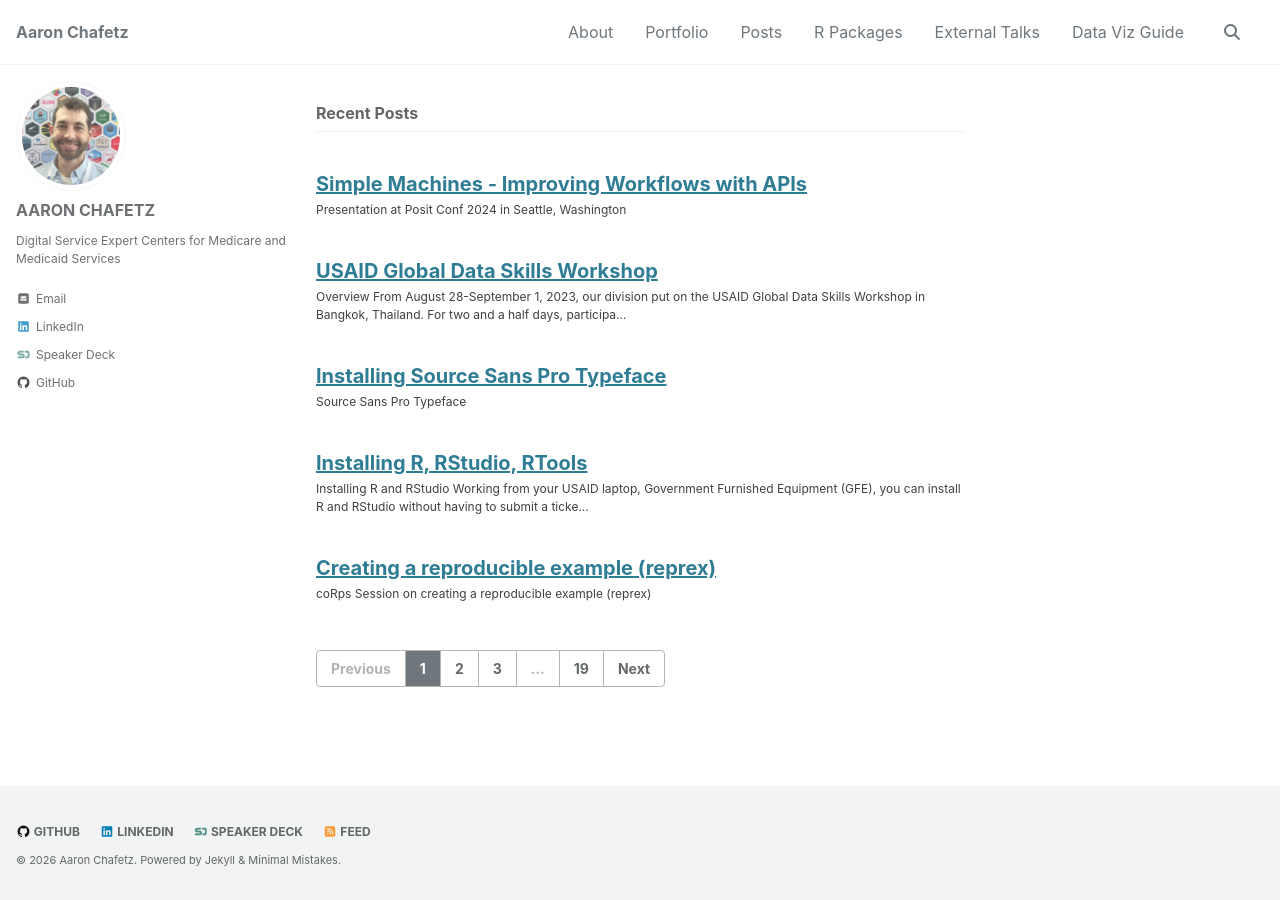
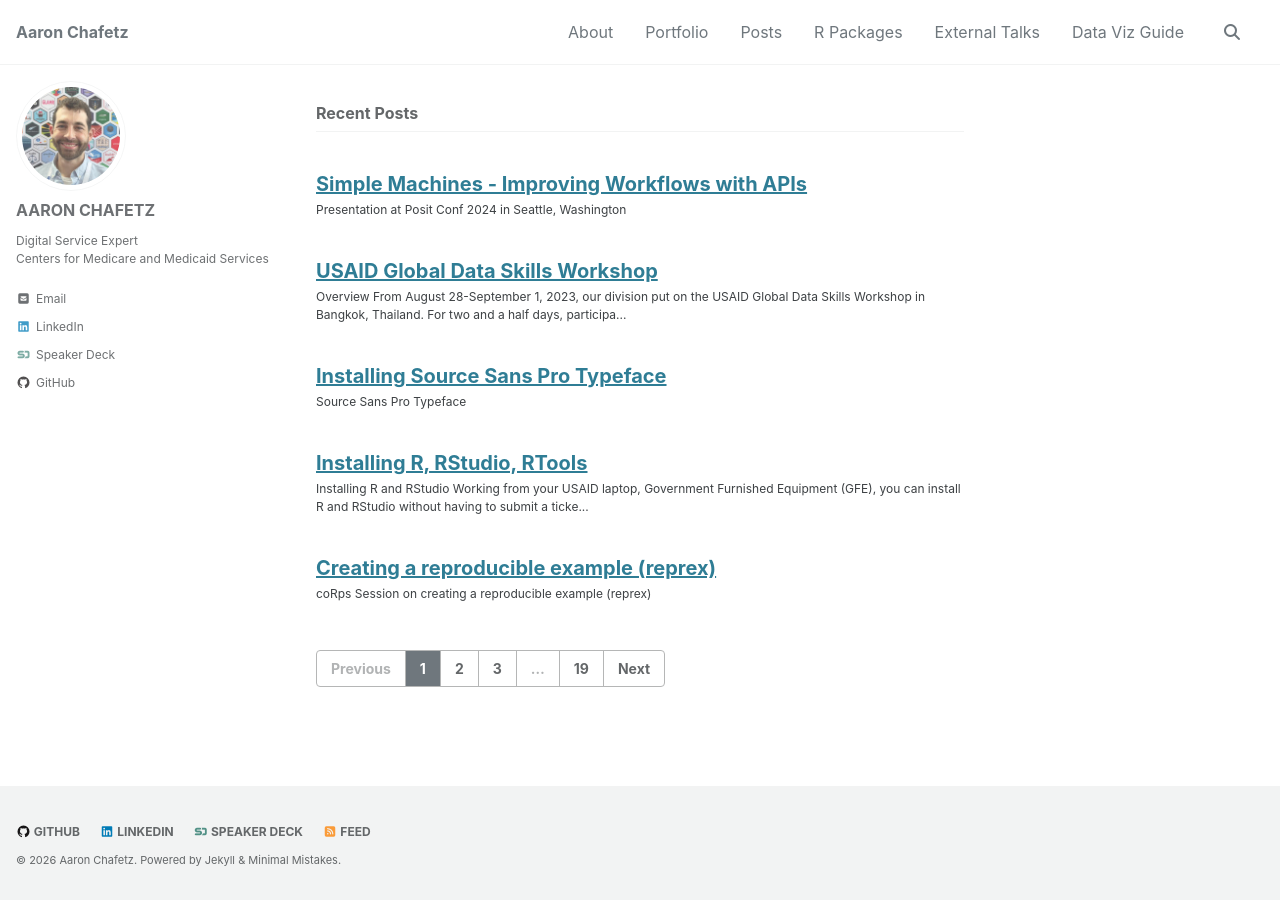
Before and after one commit to achafetz/achafetz.github.io, a Jekyll site: the page built from index.html, in a window 1280 px wide. Built offline with Jekyll 4.4.1, drawn with Linux system fonts in a browser that asks for light colours; cached includes are drawn as plain includes; the list of posts is cut into pages by our own code.

```diff
--- a/_config.yml
+++ b/_config.yml
@@ -57,7 +57,7 @@ plugins:
 author:
   name   : "AARON CHAFETZ"
   avatar : "/assets/images/bio-photo.jpg"
-  bio    : "Digital Service Expert
+  bio    : "Digital Service Expert<br>
             Centers for Medicare and Medicaid Services"
   email  : "achafetz@gmail.com"
   github : "achafetz"
```
